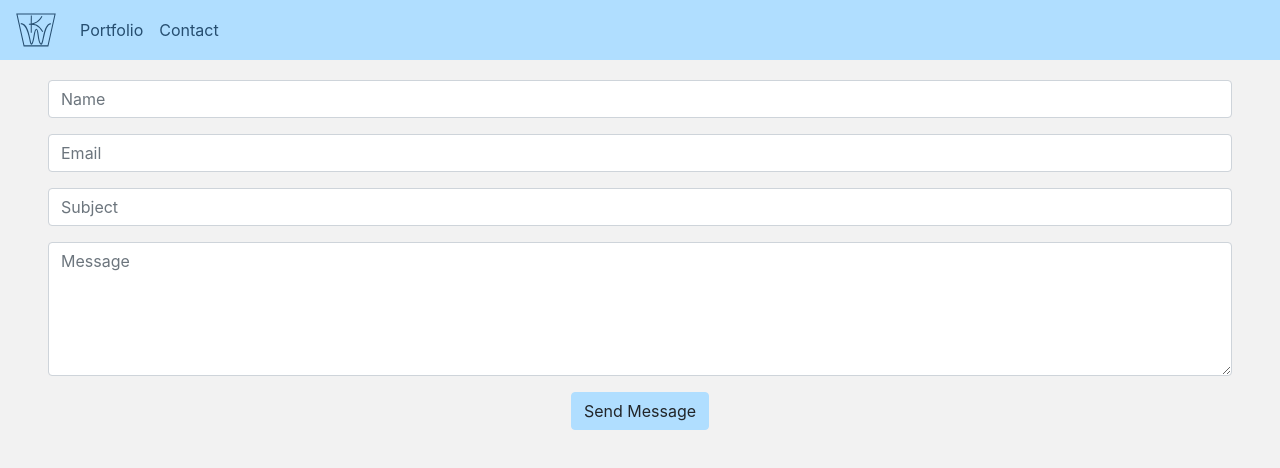
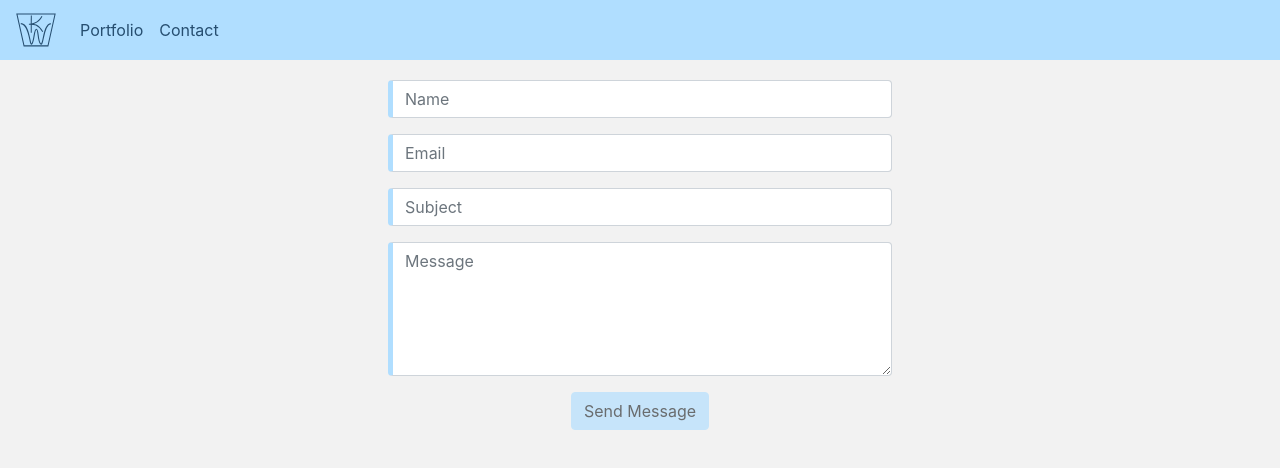
Before and after one commit to kylewhitaker/kyleio, an Angular app: page /contact in a window 1280 px wide. Shown: the top 468 px of the page. Built offline with nearby package versions, Linux system fonts and the light colour scheme.

Commit message:
make contact form reactive

```diff
--- a/angular.json
+++ b/angular.json
@@ -33,7 +33,12 @@
             "scripts": [
               "node_modules/jquery/dist/jquery.min.js",
               "node_modules/bootstrap/dist/js/bootstrap.min.js"
-            ]
+            ],
+            "stylePreprocessorOptions": {
+              "includePaths": [
+                "src"
+              ]
+            }
           },
           "configurations": {
             "production": {
--- a/src/app/app.module.ts
+++ b/src/app/app.module.ts
@@ -1,7 +1,7 @@
 import { BrowserModule } from '@angular/platform-browser';
 import { NgModule } from '@angular/core';
 import { HttpClientModule } from '@angular/common/http';
-import { FormsModule } from '@angular/forms';
+import { ReactiveFormsModule } from '@angular/forms';
 
 import { AppRoutingModule } from './app-routing.module';
 import { AppComponent } from './app.component';
@@ -22,7 +22,7 @@ import { ContactComponent } from './components/contact/contact.component';
     BrowserModule,
     AppRoutingModule,
     HttpClientModule,
-    FormsModule
+    ReactiveFormsModule
   ],
   providers: [],
   bootstrap: [AppComponent]
--- a/src/app/components/contact/contact.component.html
+++ b/src/app/components/contact/contact.component.html
@@ -1,17 +1,32 @@
-<form (ngSubmit)="sendEmail()" class="mx-5" style="margin-top:80px;">
+<div style="max-width:600px;margin:auto;">
+  <form [formGroup]="contactForm" (ngSubmit)="sendEmail()" class="mx-5 mb-5" style="margin-top:80px">
     <div class="form-group">
-    <input type="text" class="form-control" id="name" name="name" placeholder="Name" [(ngModel)]="contact.name">
+      <div *ngIf="name.invalid && name.touched" class="text-danger ml-2 mb-1">
+        <div *ngIf="name.errors['required']">Required</div>
+      </div>
+      <input id="name" class="form-control" type="text" formControlName="name" placeholder="Name">
     </div>
     <div class="form-group">
-    <input type="email" class="form-control" id="email" name="email" placeholder="Email" [(ngModel)]="contact.email">
+      <div *ngIf="email.invalid && email.touched" class="text-danger ml-2 mb-1">
+        <div *ngIf="email.errors['required']">Required</div>
+        <div *ngIf="!email.errors['required'] && email.errors['email']">Invalid Email</div>
+      </div>
+      <input id="email" class="form-control" type="email" formControlName="email" placeholder="Email">
     </div>
     <div class="form-group">
-    <input type="text" class="form-control" id="subject" name="subject" placeholder="Subject" [(ngModel)]="contact.subject">
+      <div *ngIf="subject.invalid && subject.touched" class="text-danger ml-2 mb-1">
+        <div *ngIf="subject.errors['required']">Required</div>
+      </div>
+      <input id="subject" class="form-control" type="email" formControlName="subject" placeholder="Subject">
     </div>
     <div class="form-group">
-    <textarea class="form-control" id="message" name="message" rows="5" placeholder="Message" [(ngModel)]="contact.message"></textarea>
+      <div *ngIf="message.invalid && message.touched" class="text-danger ml-2 mb-1">
+        <div *ngIf="message.errors['required']">Required</div>
+      </div>
+      <textarea id="message" class="form-control" rows="5" formControlName="message" placeholder="Message"></textarea>
     </div>
     <div class="d-flex justify-content-center">
-    <button type="submit" class="btn btn-primary">Send Message</button>
+      <button type="submit" class="btn btn-primary" [disabled]="contactForm.invalid">Send Message</button>
     </div>
   </form>
+</div>
--- /dev/null
+++ b/src/app/components/contact/contact.component.scss
@@ -0,0 +1,13 @@
+@import "styles";
+
+.ng-untouched:not(form) {
+  border-left: 5px solid $primary;
+}
+
+.ng-valid:not(form).ng-dirty {
+  border-left: 5px solid $success
+}
+
+.ng-invalid:not(form).ng-touched {
+  border-left: 5px solid $danger;
+}
--- a/src/app/components/contact/contact.component.ts
+++ b/src/app/components/contact/contact.component.ts
@@ -1,27 +1,46 @@
 import { Component } from '@angular/core';
 import { HttpClient } from '@angular/common/http';
+import { FormBuilder, Validators, ValidatorFn } from '@angular/forms';
 
 import { environment } from '../../../environments/environment';
-import { Contact } from '../../models/contact.model';
+
+const customEmailValidator: ValidatorFn = (control) => {
+  return Validators.pattern(/.+@.+\..+/i)(control) && { email: true };
+};
 
 @Component({
   selector: 'app-contact',
-  templateUrl: './contact.component.html'
+  templateUrl: './contact.component.html',
+  styleUrls: ['./contact.component.scss']
 })
 export class ContactComponent {
 
-  contact = new Contact('', '', '', '');
+  contactForm = this.fb.group({
+    name: ['', Validators.required],
+    email: ['', [Validators.required, customEmailValidator]],
+    subject: ['', Validators.required],
+    message: ['', Validators.required]
+  });
 
-  constructor(private http: HttpClient) { }
+  get name() { return this.contactForm.get('name'); }
+  get email() { return this.contactForm.get('email'); }
+  get subject() { return this.contactForm.get('subject'); }
+  get message() { return this.contactForm.get('message'); }
+
+  constructor(
+    private fb: FormBuilder,
+    private http: HttpClient
+  ) { }
 
   sendEmail(): void {
     const baseUrl = environment.production
       ? 'https://enigmatic-lowlands-97259.herokuapp.com'
       : 'http://localhost:8080';
 
-    this.http.post(`${baseUrl}/email`, this.contact).subscribe({
+    this.http.post(`${baseUrl}/email`, this.contactForm.value).subscribe({
       next: (response) => console.log('success:', response),
       error: (err) => console.log('error:', err)
     });
   }
+
 }
```
Lines whose indentation alone changed are shown as unchanged.
